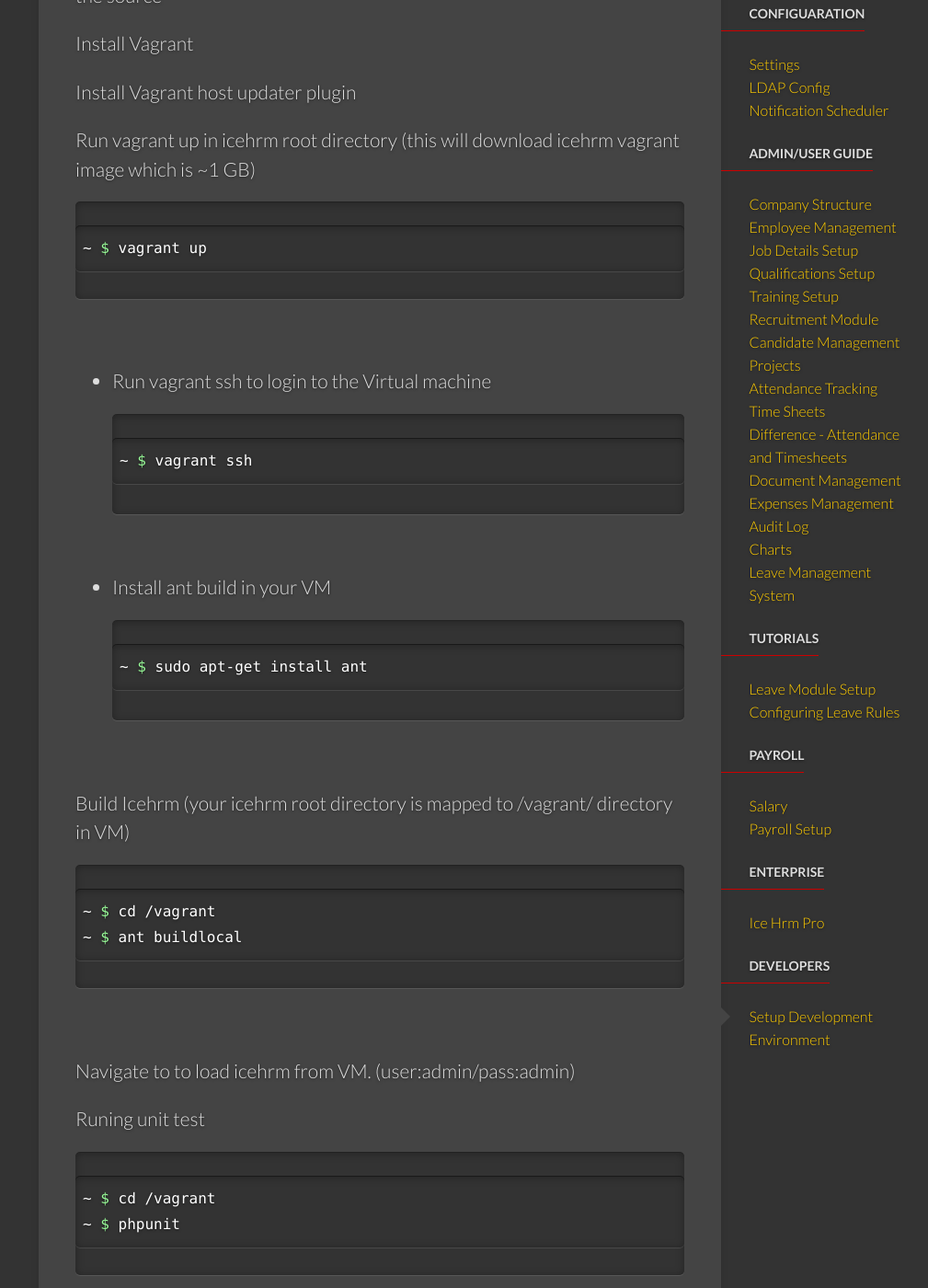
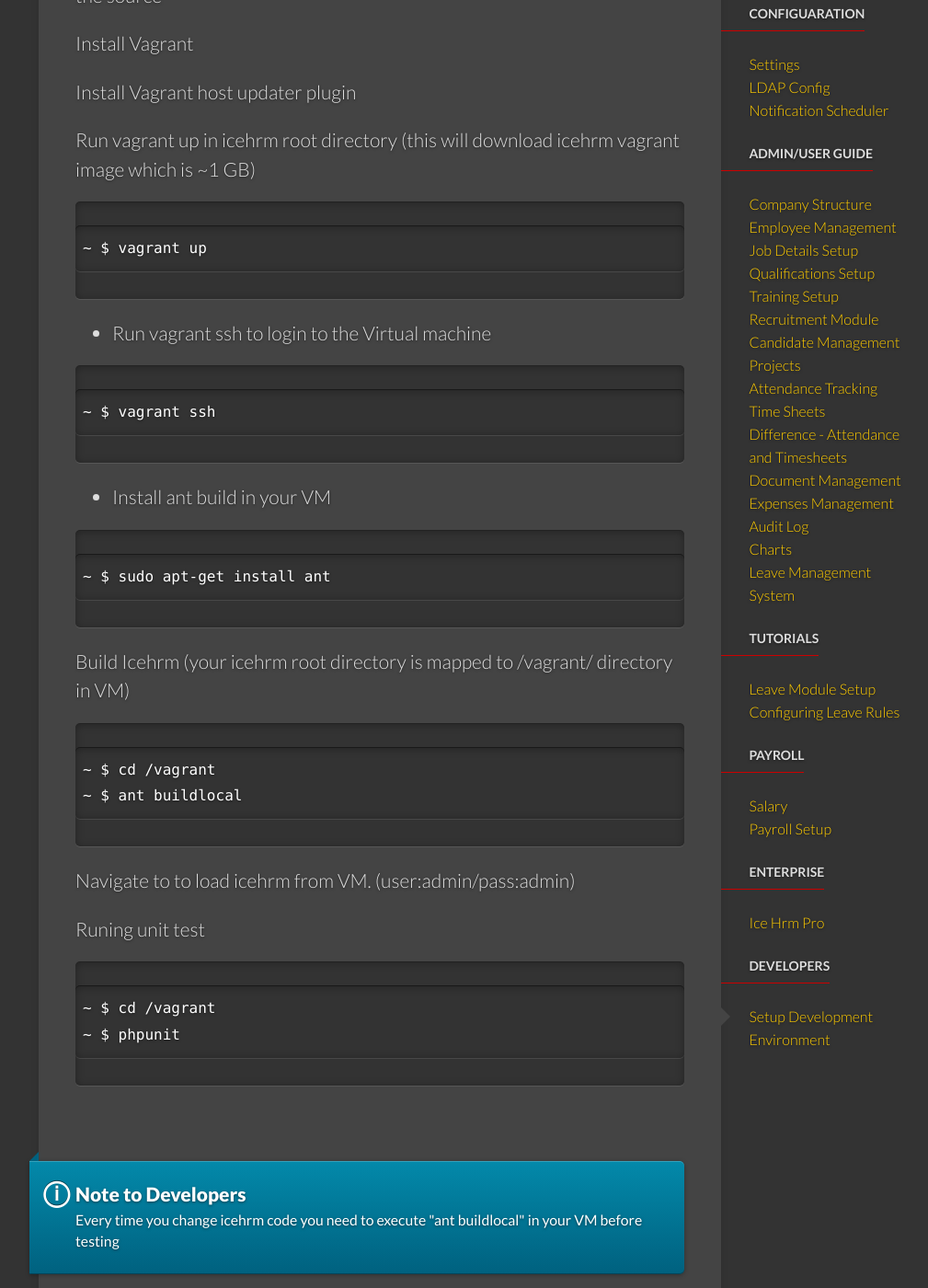
Before and after one commit to icehrm/icehrm.github.io, a Jekyll site: the page built from _docs/setup-dev-environment.md, in a window 1280 px wide and 1400 px high, scrolled down 544 px. Shown: the whole window at 92% size, without its empty margins (129-1138 px from the left). Built offline with Jekyll 4.4.1, drawn with Linux system fonts in a browser that asks for light colours.

Commit message:
Add more details

````diff
--- a/_docs/setup-dev-environment.md
+++ b/_docs/setup-dev-environment.md
@@ -21,37 +21,35 @@
 
 
 Run vagrant up in icehrm root directory (this will download icehrm vagrant image which is  ~1 GB)
-<br/>
-```sh
+
+```
 ~ $ vagrant up
 ```
-<br/>
+
 - Run vagrant ssh to login to the Virtual machine
-<br/>
-```sh
+
+```
 ~ $ vagrant ssh
 ```
-<br/>
+
 - Install ant build in your VM
-<br/>
-```sh
+
+```
 ~ $ sudo apt-get install ant
 ```
-<br/>
 
 Build Icehrm (your icehrm root directory is mapped to /vagrant/ directory in VM)
-<br/>
-```sh
+
+```
 ~ $ cd /vagrant
 ~ $ ant buildlocal
 ```
-<br/>
 
 Navigate to [](http://clients.app.dev/dev) to load icehrm from VM. (user:admin/pass:admin)
 
 Runing unit test
-<br/>
-```sh
+
+```
 ~ $ cd /vagrant
 ~ $ phpunit
 ```
````
